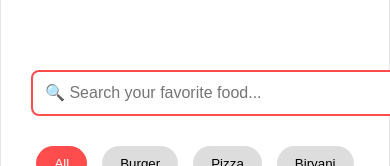
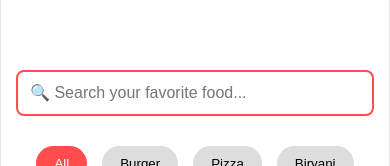
Before and after one commit to Addu999/online-food-ordering-system, a React (Vite) app in the folder client/: page / in a window 390 px wide. Shown: the part 450-616 px from the top of the page. Built offline with nearby package versions, Linux system fonts and the light colour scheme; no server answers; the HTML template or start-up script is replaced by a standard one.

Commit message:
Fix search bar mobile responsiveness and width overflow

```diff
--- a/client/src/components/SearchBar.jsx
+++ b/client/src/components/SearchBar.jsx
@@ -1,18 +1,20 @@
 function SearchBar({ search, setSearch }) {
   return (
-    <div style={{ textAlign: "center", margin: "30px" }}>
+    <div style={{ textAlign: "center", margin: "30px 15px", boxSizing: "border-box" }}>
       <input
         type="text"
         placeholder="🔍 Search your favorite food..."
         value={search}
         onChange={(e) => setSearch(e.target.value)}
         style={{
-          width: "500px",
+          width: "100%",
+          maxWidth: "500px",
           padding: "12px",
           borderRadius: "8px",
           border: "2px solid #ff4d4d",
           fontSize: "16px",
           outline: "none",
+          boxSizing: "border-box",
         }}
       />
     </div>
```
